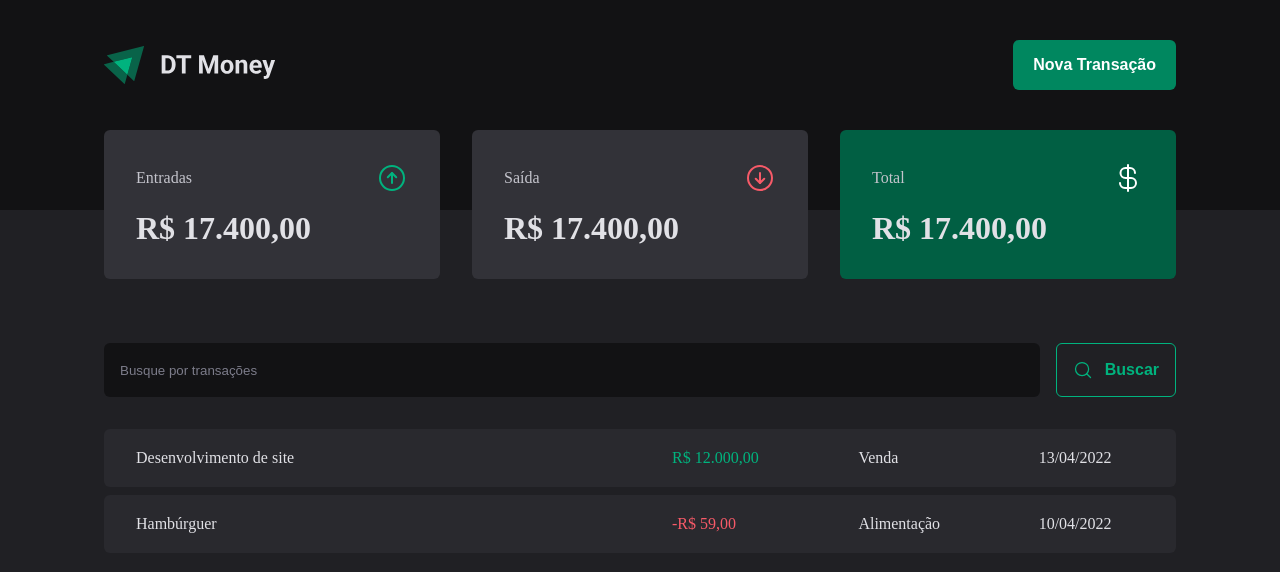
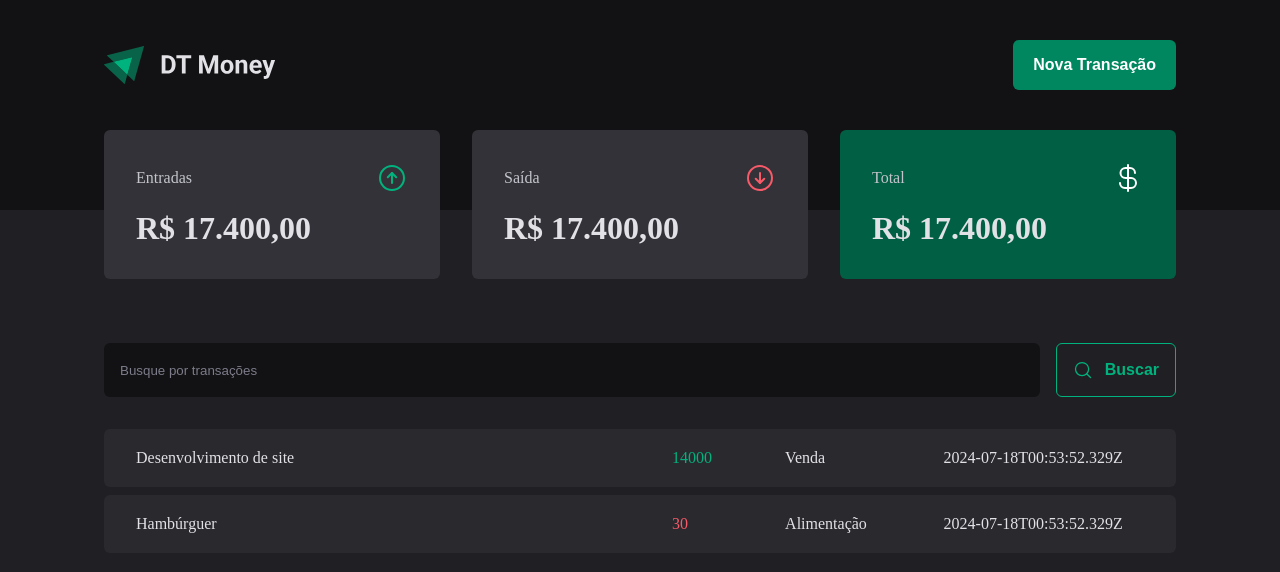
Before and after one commit to lfqcamargo/Estudos, a React (Vite) app in the folder React/dt-money/: page / in a window 1280 px wide. Shown: the top 572 px of the page. Built offline with nearby package versions, Linux system fonts and the light colour scheme; data requests are answered from the project's data file.

Commit message:
Adicionando Context

```diff
--- a/React/dt-money/server.json
+++ b/React/dt-money/server.json
@@ -13,7 +13,7 @@
       "description": "Hambúrguer",
       "type": "outcome",
       "category": "Alimentação",
-      "price": 50,
+      "price": 30,
       "createdAt": "2024-07-18T00:53:52.329Z"
     }
   ]
--- a/React/dt-money/src/App.tsx
+++ b/React/dt-money/src/App.tsx
@@ -2,12 +2,17 @@
 import { defaultTheme } from "./styles/themes/default";
 import { GlobalStyle } from "./styles/global";
 import { Transactions } from "./pages/Transactions";
+import { TransactionsProvider } from "./contexts/TransactionsContext";
 
 export function App() {
   return (
     <ThemeProvider theme={defaultTheme}>
       <GlobalStyle />
-      <Transactions />
+
+      <TransactionsProvider>
+        <Transactions />
+      </TransactionsProvider>
+
     </ThemeProvider>
   )
 }
--- a/React/dt-money/src/components/Summary/index.tsx
+++ b/React/dt-money/src/components/Summary/index.tsx
@@ -1,7 +1,11 @@
 import { ArrowCircleDown, ArrowCircleUp, CurrencyDollar } from "phosphor-react";
 import { SummaryCard, SummaryContainer } from "./styles";
+import { useContext } from "react";
+import { TransactionsContext } from "../../contexts/TransactionsContext";
 
 export function Summary() {
+  const { transactions } = useContext(TransactionsContext)
+
   return (
     <SummaryContainer>
       <SummaryCard>
--- /dev/null
+++ b/React/dt-money/src/contexts/TransactionsContext.tsx
@@ -0,0 +1,41 @@
+import { createContext, ReactNode, useEffect, useState } from 'react';
+
+interface Transaction {
+  id: number;
+  description: string;
+  type: 'income' | 'outcome';
+  price: number;
+  category: string;
+  createdAt: string;
+}
+
+interface TransactionContextType {
+  transactions: Transaction[];
+}
+
+interface TransactionsProviderProps {
+  children: ReactNode
+}
+
+export const TransactionsContext = createContext({} as TransactionContextType);
+
+export function TransactionsProvider({ children }: TransactionsProviderProps) {
+  const [transactions, setTransactions] = useState<Transaction[]>([]);
+
+  async function loadTransactions() {
+    const response = await fetch('http://localhost:3333/transactions')
+    const data = await response.json()
+
+    setTransactions(data)
+  }
+
+  useEffect(() => {
+    loadTransactions()
+  }, []);
+
+  return (
+    <TransactionsContext.Provider value={{ transactions }}>
+      {children}
+    </TransactionsContext.Provider>
+  );
+}
--- a/React/dt-money/src/pages/Transactions/index.tsx
+++ b/React/dt-money/src/pages/Transactions/index.tsx
@@ -1,9 +1,13 @@
+import { useContext } from "react";
 import { Header } from "../../components/Header";
 import { SearchForm } from "../../components/SearchForm";
 import { Summary } from "../../components/Summary";
 import { PriceHighlight, TransactionsContainer, TransactionsTable } from "./styles";
+import { TransactionsContext } from "../../contexts/TransactionsContext";
 
 export function Transactions() {
+  const { transactions } = useContext(TransactionsContext)
+
   return (
     <div>
       <Header />
@@ -13,26 +17,20 @@
         <SearchForm />
         <TransactionsTable>
           <tbody>
-            <tr>
-              <td width="50%">Desenvolvimento de site</td>
-              <td>
-                <PriceHighlight variant="income">
-                  R$ 12.000,00
-                </PriceHighlight>
-              </td>
-              <td>Venda</td>
-              <td>13/04/2022</td>
-            </tr>
-            <tr>
-              <td width="50%">Hambúrguer</td>
-              <td>
-                <PriceHighlight variant="outcome">
-                  -R$ 59,00
-                </PriceHighlight>
-              </td>
-              <td>Alimentação</td>
-              <td>10/04/2022</td>
-            </tr>
+            {transactions.map(transaction => {
+              return (
+                <tr key={transaction.id}>
+                  <td width="50%">{transaction.description}</td>
+                  <td>
+                    <PriceHighlight variant={transaction.type}>
+                      {transaction.price}
+                    </PriceHighlight>
+                  </td>
+                  <td>{transaction.category}</td>
+                  <td>{transaction.createdAt}</td>
+                </tr>
+              )
+            })}
           </tbody>
         </TransactionsTable>
       </TransactionsContainer>
```
